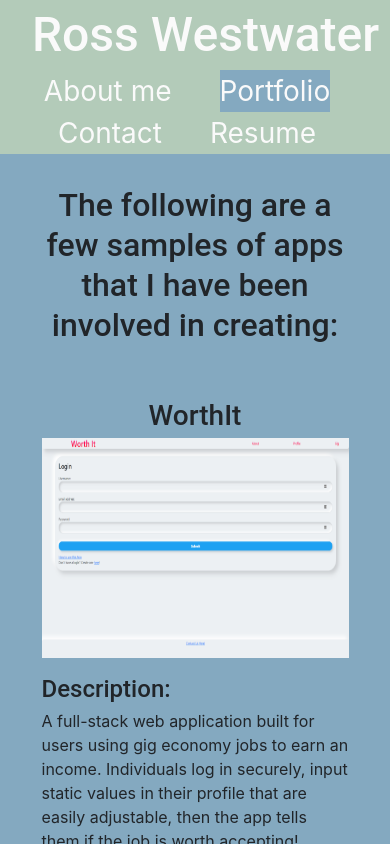
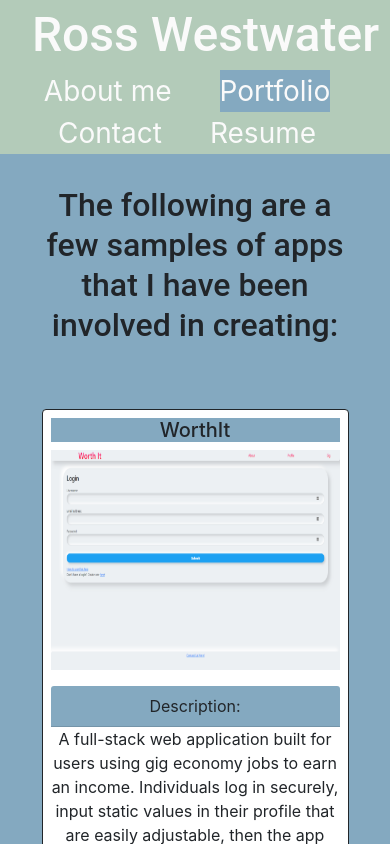
Before and after one commit to RossWestwater/RossWestwater_Portfolio, a React (Create React App) app: page / in a window 390 px wide. Both pictures are taken after a click on the item "Portfolio". Shown: the top 844 px of the page. Built offline with nearby package versions, Linux system fonts and the light colour scheme.

Commit message:
adjusted cards to display as full width instead of fixed amounts for mobile responsiveness. adjusted card header color and slight card formatting

```diff
--- a/src/components/Photos/index.js
+++ b/src/components/Photos/index.js
@@ -1,4 +1,4 @@
-import { Col, Container, Row } from "react-bootstrap";
+import { Col, Container, Row, Card } from "react-bootstrap";
 const PhotoList = () => {
   const photos = [
     {
@@ -78,17 +78,18 @@ const PhotoList = () => {
       <Container fluid >
         <Row>
         {photos.map((photo) => (
-            <Col xs md="6" xl="4" key={photo.name}>
-              <h3 className="center"> {photo.name}</h3>
+            <Col sm md="6" xl="4" key={photo.name} >
+          <Card border="dark" style={{width: '100%'}} className='mb-2 px-2'>
+              <Card.Title className="center my-2" border="dark" style={{background: "rgb(132, 169, 192)"}}> {photo.name}</Card.Title>
               <img
                 src={require(`../../assets/images/${photo.filePath}.png`)}
                 alt={photo.name}
               />
               <div className="mb-2">
-                <h4>Description:</h4> {photo.description}
-                <h4>Technologies/Concepts Used:</h4>
+                <Card.Header style={{background: "rgb(132, 169, 192)"}}>Description:</Card.Header > {photo.description}
+                <Card.Header style={{background: "rgb(132, 169, 192)"}}>Technologies/Concepts Used:</Card.Header >
                 {photo.technologiesUsed}
-                <h4>Links:</h4>
+                <Card.Header style={{background: "rgb(132, 169, 192)"}}>Links:</Card.Header >
                 <a href={photo.githubRepository} target={"_blank"} rel="noreferrer">
                   GitHub Repo
                 </a>
@@ -97,6 +98,7 @@ const PhotoList = () => {
                   Deployed App
                 </a>
               </div>
+            </Card>
             </Col>
         ))}
         </Row>
```
